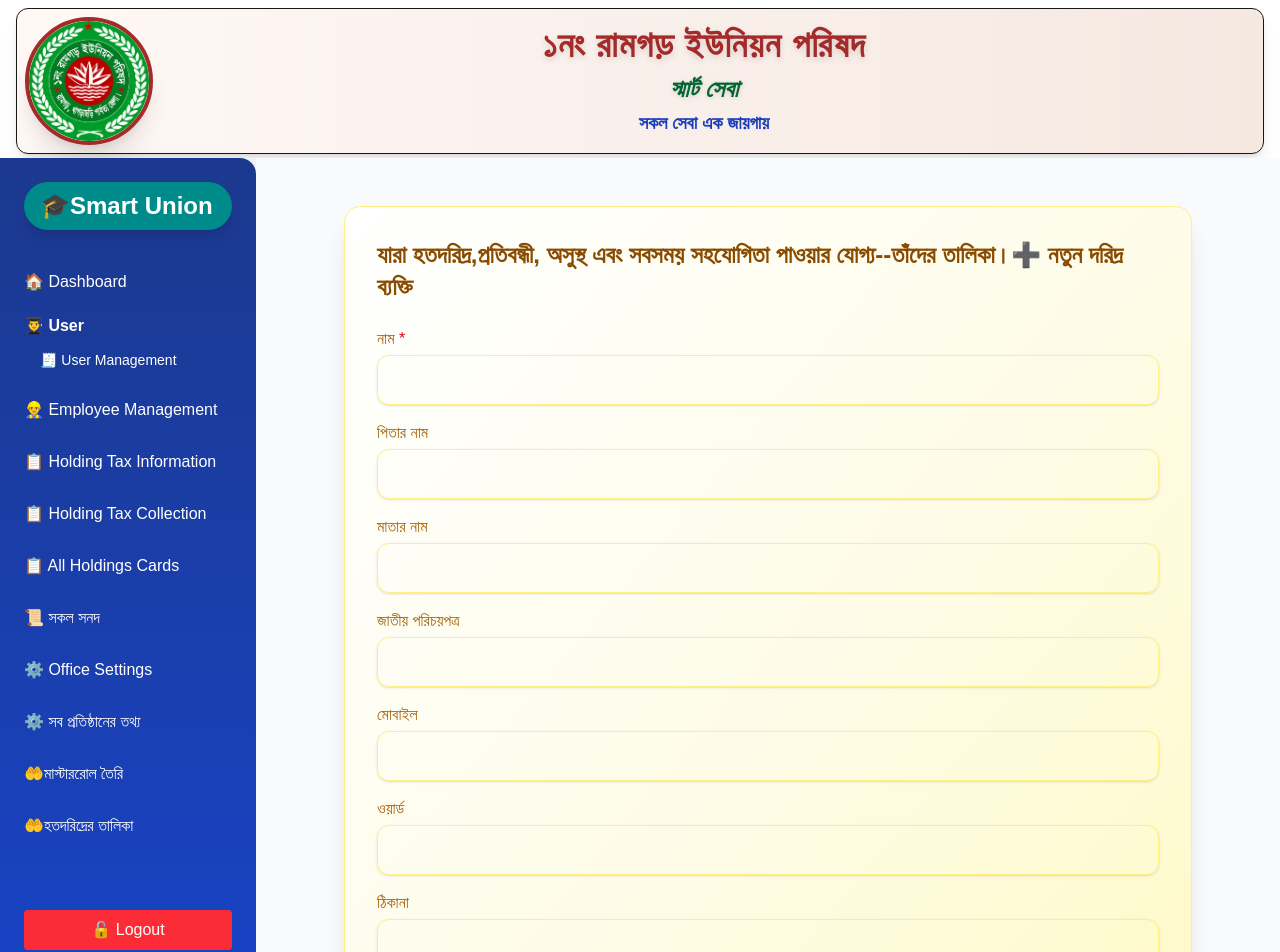
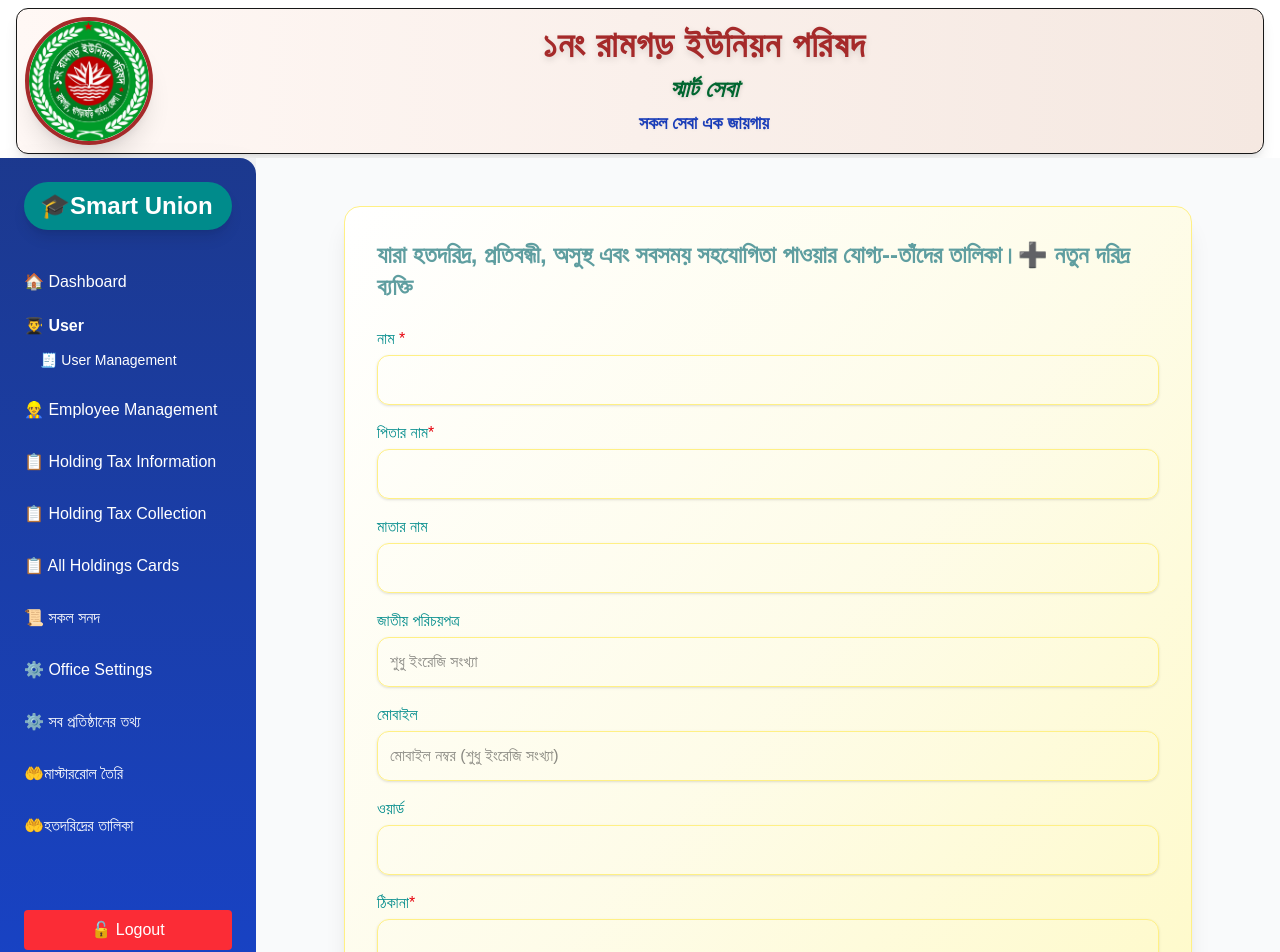
Before and after one commit to rehanuddin1991/union_final, a Next.js app: page /dsh_board/admin/poor in a window 1280 px wide. Shown: the top 952 px of the page. Built offline with nearby package versions, Linux system fonts and the light colour scheme; no server answers; the database is empty.

Commit message:
changed loading

```diff
--- a/app/api/poor/route.js
+++ b/app/api/poor/route.js
@@ -1,6 +1,6 @@
-import { PrismaClient } from "@prisma/client";
+ import { PrismaClient } from '@prisma/client'
+const prisma = new PrismaClient()
 
-const prisma = new PrismaClient();
 
 // GET: সব poor ডেটা রিটার্ন করবে
 export async function GET() {
--- a/app/dsh_board/admin/employees/page.js
+++ b/app/dsh_board/admin/employees/page.js
@@ -3,6 +3,7 @@ import { useEffect, useState } from "react";
 import { ToastContainer, toast } from "react-toastify";
 
 export default function EmployeesPage() {
+  const [loading, setLoading] = useState(false);
   const [form, setForm] = useState({
     name: "",
     mobile: "",
@@ -19,11 +20,19 @@ export default function EmployeesPage() {
   const [uploading, setUploading] = useState(false);
 
   const fetchEmployees = async () => {
+  setLoading(true); // ✅ লোডিং শুরু
+  try {
     const res = await fetch("/api/employees");
     const data = await res.json();
     if (data.success) setEmployees(data.employees);
     else toast.error("তথ্য লোড করতে ব্যর্থ");
+  } catch (error) {
+    toast.error("লোডিং সমস্যা হয়েছে");
+  } finally {
+    setLoading(false); // ✅ লোডিং শেষ
+  }
 };
+
 
   useEffect(() => {
     fetchEmployees();
@@ -71,12 +80,15 @@ export default function EmployeesPage() {
 
  const handleSubmit = async (e) => {
   e.preventDefault();
+  setLoading(true); // ✅ শুরু
 
-    // যদি ছবি সিলেক্ট করা থাকে তাহলে আপলোড করে URL নিন
   let imageUrl = form.imageUrl;
   if (imageFile) {
     const uploadedUrl = await uploadImage();
-      if (!uploadedUrl) return; // যদি ছবি আপলোড ব্যর্থ হয়, সাবমিট বন্ধ করবে
+    if (!uploadedUrl) {
+      setLoading(false); // ✅ ছবি আপলোড ব্যর্থ হলে লোডিং বন্ধ
+      return;
+    }
     imageUrl = uploadedUrl;
   }
 
@@ -109,6 +121,8 @@ export default function EmployeesPage() {
     } else toast.error("ব্যর্থ");
   } catch {
     toast.error("এরর হয়েছে");
+  } finally {
+    setLoading(false); // ✅ কাজ শেষ
   }
 };
 
@@ -158,13 +172,26 @@ export default function EmployeesPage() {
   />
 
   {/* মোবাইল */}
-  <label className="block mb-1 font-medium text-green-700">মোবাইল<span className="text-red-600 text-xl ">*</span></label>
+  <label className="block mb-1 font-medium text-green-700">মোবাইল<span className="text-red-600 text-sm "> *(শুধু ইংরেজি সংখ্যা)</span></label>
+
+
   <input
   type="text"
   value={form.mobile}
-    onChange={(e) => setForm({ ...form, mobile: e.target.value })}
-    className="w-full p-3 mb-4 border border-green-200 rounded-xl focus:ring-2 focus:ring-green-400 focus:outline-none shadow-sm transition-all duration-200"
+  onChange={(e) => {
+    const value = e.target.value;
+    // ✅ শুধুমাত্র সংখ্যা (0-9) এবং সর্বোচ্চ 11 ডিজিট
+    if (/^\d{0,11}$/.test(value)) {
+      setForm({ ...form, mobile: value });
+    }
+  }}
+  placeholder="01812462044"
+  className="w-full p-3 mb-4 border border-green-200 rounded-xl
+             focus:ring-2 focus:ring-green-400 focus:outline-none
+             shadow-sm transition-all duration-200"
 />
+
+
 
   {/* ইমেইল */}
   <label className="block mb-1 font-medium text-green-700">ইমেইল</label>
@@ -194,12 +221,19 @@ export default function EmployeesPage() {
   </select>
 
   {/* ক্রম */}
-  <label className="block mb-1 font-medium text-green-700">ক্রম<span className="text-red-600 text-xl ">*</span></label>
+  <label className="block mb-1 font-medium text-green-700">ক্রম<span className="text-red-600 text-sm "> *(ইংরেজি সংখ্যা)</span></label>
   <input
-    type="number"
+  type="text" // ✅ number না, text ব্যবহার করব
   value={form.order}
-    onChange={(e) => setForm({ ...form, order: +e.target.value })}
-    className="w-full p-3 mb-4 border border-green-200 rounded-xl focus:ring-2 focus:ring-green-400 focus:outline-none shadow-sm transition-all duration-200"
+  onChange={(e) => {
+    const value = e.target.value;
+    if (/^\d*$/.test(value)) {  // ✅ কেবল 0-9 অনুমোদিত
+      setForm({ ...form, order: value });
+    }
+  }}
+  className="w-full p-3 mb-4 border border-green-200 rounded-xl
+             focus:ring-2 focus:ring-green-400 focus:outline-none
+             shadow-sm transition-all duration-200"
 />
 
   {/* নোটস */}
@@ -233,22 +267,35 @@ export default function EmployeesPage() {
     />
   )}
 
-  {/* Submit Button */}
  <button
   type="submit"
-    disabled={uploading}
-    className="w-full bg-gradient-to-r from-green-600 to-green-700 hover:from-green-700 hover:to-green-800 text-white py-3 rounded-xl font-semibold shadow-lg hover:shadow-green-300 transition-all duration-300 disabled:opacity-50"
+  disabled={uploading || loading}
+  className="w-full bg-gradient-to-r from-green-600 to-green-700
+             hover:from-green-700 hover:to-green-800 text-white
+             py-3 rounded-xl font-semibold shadow-lg
+             hover:shadow-green-300 transition-all duration-300
+             disabled:opacity-50"
 >
   {uploading
     ? "⏳ ছবি আপলোড হচ্ছে..."
+    : loading
+    ? (editingId ? "⏳ আপডেট হচ্ছে..." : "⏳ সংরক্ষণ হচ্ছে...")
     : editingId
     ? "✅ আপডেট"
     : "✅ সংরক্ষণ করুন"}
 </button>
+
 </form>
 
 
       <div className="bg-white border p-4 rounded-xl shadow">
+        {loading && (
+  <div className="text-center my-4">
+    <div className="animate-spin rounded-full h-8 w-8 border-b-2 border-green-600 mx-auto"></div>
+    <p className="text-red-700 text-sm mt-2">loading.........</p>
+  </div>
+)}
+
         <h2 className="text-xl font-semibold mb-3">📋 কর্মকর্তার তালিকা</h2>
         <table className="w-full text-sm border">
           <thead className="bg-green-100">
--- a/app/dsh_board/admin/masterrole/page.js
+++ b/app/dsh_board/admin/masterrole/page.js
@@ -3,6 +3,9 @@ import { useEffect, useState } from "react";
 import { ToastContainer, toast } from "react-toastify";
 
 export default function MasterRolePage() {
+  const [loading, setLoading] = useState(false);
+  const [submitLoading, setSubmitLoading] = useState(false);
+
   const [form, setForm] = useState({
     type: "",
     name: "",
@@ -19,6 +22,7 @@ export default function MasterRolePage() {
 
   const fetchRoles = async () => {
     try {
+      setLoading(true);
       const res = await fetch("/api/masterrole");
       const json = await res.json();
       if (json.success) {
@@ -28,6 +32,8 @@ export default function MasterRolePage() {
       }
     } catch (error) {
       toast.error("সার্ভার সমস্যা");
+    } finally {
+      setLoading(false);
     }
   };
 
@@ -40,7 +46,23 @@ export default function MasterRolePage() {
     const method = editingId ? "PATCH" : "POST";
     const url = editingId ? `/api/masterrole?id=${editingId}` : "/api/masterrole";
 
+    if (!form.name.trim()) {
+      toast.error("নাম অবশ্যই দিতে হবে");
+      return;
+    }
+
+    if (!form.father.trim()) {
+      toast.error("পিতার নাম অবশ্যই দিতে হবে");
+      return;
+    }
+
+    if (!form.address.trim()) {
+      toast.error("ঠিকানা অবশ্যই দিতে হবে");
+      return;
+    }
+
     try {
+      setSubmitLoading(true);
       const bodyData = editingId ? { ...form, id: editingId } : form;
       const res = await fetch(url, {
         method,
@@ -63,12 +85,13 @@ export default function MasterRolePage() {
         });
         setEditingId(null);
         fetchRoles();
-      } else toast.error("ব্যথ্য");
+      } else toast.error("ব্যর্থ");
     } catch {
       toast.error("এরর হয়েছে");
+    } finally {
+      setSubmitLoading(false);
     }
   };
-
   const handleDelete = async (id) => {
     if (!confirm("আপনি কি মুছে ফেলতে চান?") ) return;
     const res = await fetch(`/api/masterrole?id=${id}`, {
@@ -131,14 +154,13 @@ export default function MasterRolePage() {
 </div>
 
        {[
-
   { label: "নাম", name: "name", required: true },
-  { label: "পিতার নাম", name: "father" },
+  { label: "পিতার নাম", name: "father", required: true },
   { label: "মাতার নাম", name: "mother" },
   { label: "জাতীয় পরিচয়পত্র", name: "nid" },
   { label: "মোবাইল", name: "mobile" },
   { label: "ওয়ার্ড", name: "ward" },
-  { label: "ঠিকানা", name: "address" },
+  { label: "ঠিকানা", name: "address", required: true },
 ].map((field) => (
   <div key={field.name} className="mb-4">
     <label className="block font-medium text-green-700 mb-1">
@@ -148,14 +170,29 @@ export default function MasterRolePage() {
     <input
       type="text"
       value={form[field.name]}
-      onChange={(e) =>
-        setForm({ ...form, [field.name]: e.target.value })
+      onChange={(e) => {
+        const value = e.target.value;
+
+        // ✅ শুধুমাত্র nid এবং mobile এর জন্য সংখ্যা অনুমোদন
+        if (field.name === "nid" || field.name === "mobile") {
+          if (/^\d*$/.test(value)) {
+            setForm({ ...form, [field.name]: value });
           }
+        } else {
+          setForm({ ...form, [field.name]: value });
+        }
+      }}
       className="w-full p-3 border border-green-200 rounded-xl focus:ring-2 focus:ring-green-400 focus:outline-none shadow-sm"
       required={field.required}
+      placeholder={
+        field.name === "nid" || field.name === "mobile"
+          ? "শুধু ইংরেজি সংখ্যা"
+          : ""
+      }
     />
   </div>
 ))}
+
 
         <label className="block font-medium text-green-700 mb-1">মন্তব্য</label>
         <textarea
@@ -166,19 +203,32 @@ export default function MasterRolePage() {
 
        <button
           type="submit"
-          className="w-full bg-green-600 hover:bg-green-700 text-white py-3 rounded-xl font-semibold shadow-lg transition-all"
+          className="w-full bg-green-600 hover:bg-green-700 text-white py-3 rounded-xl font-semibold shadow-lg transition-all flex justify-center items-center"
+          disabled={submitLoading}
         >
-          {editingId ? "✅ আপডেট" : "✅ সংরক্ষণ করুন"}
+          {submitLoading
+            ? "⏳ সংরক্ষণ হচ্ছে..."
+            : editingId
+            ? "✅ আপডেট"
+            : "✅ সংরক্ষণ করুন"}
         </button>
       </form>
 
       <div className="bg-white border p-4 rounded-xl shadow">
+         {loading && (
+  <div className="text-center my-4 ">
+    <div className="animate-spin rounded-full h-8 w-8 border-b-2 border-blue-600 mx-auto"></div>
+    <p className="text-red-600 text-sm mt-2">loading...................................</p>
+  </div>
+)}
         <h2 className="text-xl font-semibold mb-3">📋 Master Role তালিকা</h2>
         <table className="w-full text-sm border">
           <thead className="bg-green-100">
             <tr>
+              <th className="border p-2">সহযোগিতা</th>
               <th className="border p-2">নাম</th>
-              <th className="border p-2">টাইপ</th>
+              <th className="border p-2">পিতা</th>
+
               <th className="border p-2">মোবাইল</th>
               <th className="border p-2">অ্যাকশন</th>
             </tr>
@@ -187,12 +237,14 @@ export default function MasterRolePage() {
             {Array.isArray(roleList) && roleList.length > 0 ? (
               roleList.map((p) => (
                 <tr key={p.id}>
+                   <td className="border p-2">{p.type || "-"}</td>
                   <td className="border p-2">{p.name}</td>
-                  <td className="border p-2">{p.type || "-"}</td>
+                  <td className="border p-2">{p.father}</td>
+
                   <td className="border p-2">{p.mobile || "-"}</td>
                   <td className="border p-2">
-                    <button onClick={() => handleEdit(p)} className="text-blue-600 mr-2">✏️</button>
-                    <button onClick={() => handleDelete(p.id)} className="text-red-600">🔚</button>
+                    <button onClick={() => handleEdit(p)} className="text-blue-600 mr-2 text-2xl">✏️</button>
+                    <button onClick={() => handleDelete(p.id)} className="text-red-600 text-2xl">🗑</button>
                   </td>
                 </tr>
               ))
--- a/app/dsh_board/admin/poor/page.js
+++ b/app/dsh_board/admin/poor/page.js
@@ -3,6 +3,8 @@ import { useEffect, useState } from "react";
 import { ToastContainer, toast } from "react-toastify";
 
 export default function PoorPage() {
+   const [loading, setLoading] = useState(false); // ✅ লোডিং স্টেট
+  const [submitting, setSubmitting] = useState(false); // ✅ সাবমিট লোডিং
   const [form, setForm] = useState({
     name: "",
     father: "",
@@ -17,10 +19,20 @@ export default function PoorPage() {
   const [editingId, setEditingId] = useState(null);
 
  const fetchPoorList = async () => {
+    setLoading(true);
+    try {
       const res = await fetch("/api/poor");
       const data = await res.json();
-  if (data.success) setPoorList(data.data);
-  else toast.error("তথ্য লোড করতে ব্যর্থ");
+      if (data.success) {
+        setPoorList(data.data);
+      } else {
+        toast.error("তথ্য লোড করতে ব্যর্থ");
+      }
+    } catch {
+      toast.error("ডেটা লোডে সমস্যা হয়েছে");
+    } finally {
+      setLoading(false);
+    }
   };
 
 
@@ -30,13 +42,28 @@ export default function PoorPage() {
 
  const handleSubmit = async (e) => {
     e.preventDefault();
+if (!form.name.trim()) {
+    toast.error("নাম অবশ্যই দিতে হবে");
+    return;
+  }
+
+
+  if (!form.father.trim()) {
+    toast.error("পিতার নাম অবশ্যই দিতে হবে");
+    return;
+  }
+
+  if (!form.address.trim()) {
+    toast.error("ঠিকানা অবশ্যই দিতে হবে");
+    return;
+  }
+
+    setSubmitting(true);
     const method = editingId ? "PATCH" : "POST";
     const url = editingId ? `/api/poor?id=${editingId}` : "/api/poor";
 
     try {
-    // PATCH হলে id সহ form পাঠাও
       const bodyData = editingId ? { ...form, id: editingId } : form;
-
       const res = await fetch(url, {
         method,
         headers: { "Content-Type": "application/json" },
@@ -57,9 +84,13 @@ export default function PoorPage() {
         });
         setEditingId(null);
         fetchPoorList();
-    } else toast.error("ব্যর্থ");
+      } else {
+        toast.error("ব্যর্থ");
+      }
     } catch {
       toast.error("এরর হয়েছে");
+    } finally {
+      setSubmitting(false);
     }
   };
 
@@ -97,56 +128,148 @@ export default function PoorPage() {
   onSubmit={handleSubmit}
   className="bg-gradient-to-br from-white via-yellow-50 to-yellow-100 p-8 rounded-2xl shadow-xl border border-yellow-200 mb-8"
 >
-        <h2 className="text-2xl font-bold mb-6 text-yellow-800"> যারা হতদরিদ্র,প্রতিবন্ধী, অসুস্থ  এবং সবসময় সহযোগিতা পাওয়ার যোগ্য--তাঁদের তালিকা।
+  <h2 className="text-2xl font-bold mb-6 text-[cadetblue]">
+    যারা হতদরিদ্র, প্রতিবন্ধী, অসুস্থ এবং সবসময় সহযোগিতা পাওয়ার যোগ্য--তাঁদের তালিকা।
     {editingId ? "✏️ দরিদ্র তালিকা আপডেট" : "➕ নতুন দরিদ্র ব্যক্তি"}
   </h2>
 
-        {[
-          { label: "নাম", name: "name", required: true },
-          { label: "পিতার নাম", name: "father" },
-          { label: "মাতার নাম", name: "mother" },
-          { label: "জাতীয় পরিচয়পত্র", name: "nid" },
-          { label: "মোবাইল", name: "mobile" },
-          { label: "ওয়ার্ড", name: "ward" },
-          { label: "ঠিকানা", name: "address" },
-        ].map((field) => (
-          <div key={field.name} className="mb-4">
-            <label className="block font-medium text-yellow-700 mb-1">
-              {field.label}
-              {field.required && <span className="text-red-600"> *</span>}
+  {/* নাম, পিতার নাম, মাতার নাম */}
+  <div className="mb-4">
+    <label className="block font-medium text-[darkcyan] mb-1">
+      নাম <span className="text-red-600">*</span>
     </label>
     <input
       type="text"
-              value={form[field.name]}
-              onChange={(e) => setForm({ ...form, [field.name]: e.target.value })}
+      value={form.name}
+      onChange={(e) => setForm({ ...form, name: e.target.value })}
       className="w-full p-3 border border-yellow-200 rounded-xl focus:ring-2 focus:ring-yellow-400 focus:outline-none shadow-sm"
-              required={field.required}
+      required
     />
   </div>
-        ))}
 
-        <label className="block font-medium text-yellow-700 mb-1">মন্তব্য</label>
+  <div className="mb-4">
+    <label className="block font-medium text-[darkcyan] mb-1">পিতার নাম<span className="text-red-600">*</span></label>
+    <input
+      type="text"
+      value={form.father}
+      onChange={(e) => setForm({ ...form, father: e.target.value })}
+      className="w-full p-3 border border-yellow-200 rounded-xl focus:ring-2 focus:ring-yellow-400 focus:outline-none shadow-sm"
+    />
+  </div>
+
+  <div className="mb-4">
+    <label className="block font-medium text-[darkcyan] mb-1">মাতার নাম</label>
+    <input
+      type="text"
+      value={form.mother}
+      onChange={(e) => setForm({ ...form, mother: e.target.value })}
+      className="w-full p-3 border border-yellow-200 rounded-xl focus:ring-2 focus:ring-yellow-400 focus:outline-none shadow-sm"
+    />
+  </div>
+
+  {/* ✅ জাতীয় পরিচয়পত্র (Only English Number) */}
+  <div className="mb-4">
+    <label className="block font-medium text-[darkcyan] mb-1">
+      জাতীয় পরিচয়পত্র
+    </label>
+    <input
+      type="text"
+      value={form.nid}
+      onChange={(e) => {
+        const value = e.target.value;
+        if (/^\d*$/.test(value)) {
+          setForm({ ...form, nid: value });
+        }
+      }}
+      className="w-full p-3 border border-yellow-200 rounded-xl focus:ring-2 focus:ring-yellow-400 focus:outline-none shadow-sm"
+      placeholder="শুধু ইংরেজি সংখ্যা"
+    />
+  </div>
+
+  {/* ✅ মোবাইল নম্বর (Only English Number + 11 Digit) */}
+  <div className="mb-4">
+    <label className="block font-medium text-[darkcyan] mb-1">
+      মোবাইল
+    </label>
+    <input
+  type="text"
+  value={form.mobile}
+  onChange={(e) => {
+    const value = e.target.value;
+    // শুধু ইংরেজি সংখ্যা গ্রহণ করবে, দৈর্ঘ্যের কোনো সীমা নেই
+    if (/^\d*$/.test(value)) {
+      setForm({ ...form, mobile: value });
+    }
+  }}
+  className="w-full p-3 border border-yellow-200 rounded-xl focus:ring-2 focus:ring-yellow-400 focus:outline-none shadow-sm"
+  placeholder="মোবাইল নম্বর (শুধু ইংরেজি সংখ্যা)"
+/>
+
+  </div>
+
+  {/* ওয়ার্ড */}
+  <div className="mb-4">
+    <label className="block font-medium text-[darkcyan] mb-1">ওয়ার্ড</label>
+    <input
+      type="text"
+      value={form.ward}
+      onChange={(e) => setForm({ ...form, ward: e.target.value })}
+      className="w-full p-3 border border-yellow-200 rounded-xl focus:ring-2 focus:ring-yellow-400 focus:outline-none shadow-sm"
+    />
+  </div>
+
+  {/* ঠিকানা */}
+  <div className="mb-4">
+    <label className="block font-medium text-[darkcyan] mb-1">ঠিকানা<span className="text-red-600">*</span></label>
+    <input
+      type="text"
+      value={form.address}
+      required
+      onChange={(e) => setForm({ ...form, address: e.target.value })}
+      className="w-full p-3 border border-yellow-200 rounded-xl focus:ring-2 focus:ring-yellow-400 focus:outline-none shadow-sm"
+    />
+  </div>
+
+  {/* মন্তব্য */}
+  <label className="block font-medium text-[darkcyan] mb-1">মন্তব্য</label>
   <textarea
     value={form.comments}
     onChange={(e) => setForm({ ...form, comments: e.target.value })}
     className="w-full p-3 border border-yellow-200 rounded-xl h-24 focus:ring-2 focus:ring-yellow-400 focus:outline-none shadow-sm mb-4"
   />
 
+
+
    <button
           type="submit"
-          className="w-full bg-yellow-600 hover:bg-yellow-700 text-white py-3 rounded-xl font-semibold shadow-lg transition-all"
+          disabled={submitting}
+          className="w-full bg-yellow-600 hover:bg-[darkcyan] text-white py-3 rounded-xl font-semibold shadow-lg transition-all disabled:opacity-50"
         >
-          {editingId ? "✅ আপডেট" : "✅ সংরক্ষণ করুন"}
+          {submitting
+            ? "⏳ সংরক্ষণ হচ্ছে..."
+            : editingId
+            ? "✅ আপডেট"
+            : "✅ সংরক্ষণ করুন"}
         </button>
+
+
 </form>
 
+
       <div className="bg-white border p-4 rounded-xl shadow">
+          {loading && (
+  <div className="text-center my-4 ">
+    <div className="animate-spin rounded-full h-8 w-8 border-b-2 border-blue-600 mx-auto"></div>
+    <p className="text-red-600 text-sm mt-2">loading...................................</p>
+  </div>
+)}
         <h2 className="text-xl font-semibold mb-3">📋 দরিদ্র ব্যক্তিদের তালিকা</h2>
         <table className="w-full text-sm border">
           <thead className="bg-yellow-100">
             <tr>
               <th className="border p-2">নাম</th>
               <th className="border p-2">মোবাইল</th>
+              <th className="border p-2">পিতা</th>
               <th className="border p-2">ওয়ার্ড</th>
               <th className="border p-2">অ্যাকশন</th>
             </tr>
@@ -156,6 +279,7 @@ export default function PoorPage() {
     poorList.map((p) => (
       <tr key={p.id}>
         <td className="border p-2">{p.name}</td>
+        <td className="border p-2">{p.father || "-"}</td>
         <td className="border p-2">{p.mobile || "-"}</td>
         <td className="border p-2">{p.ward || "-"}</td>
         <td className="border p-2">
```
Lines whose indentation alone changed are shown as unchanged.
